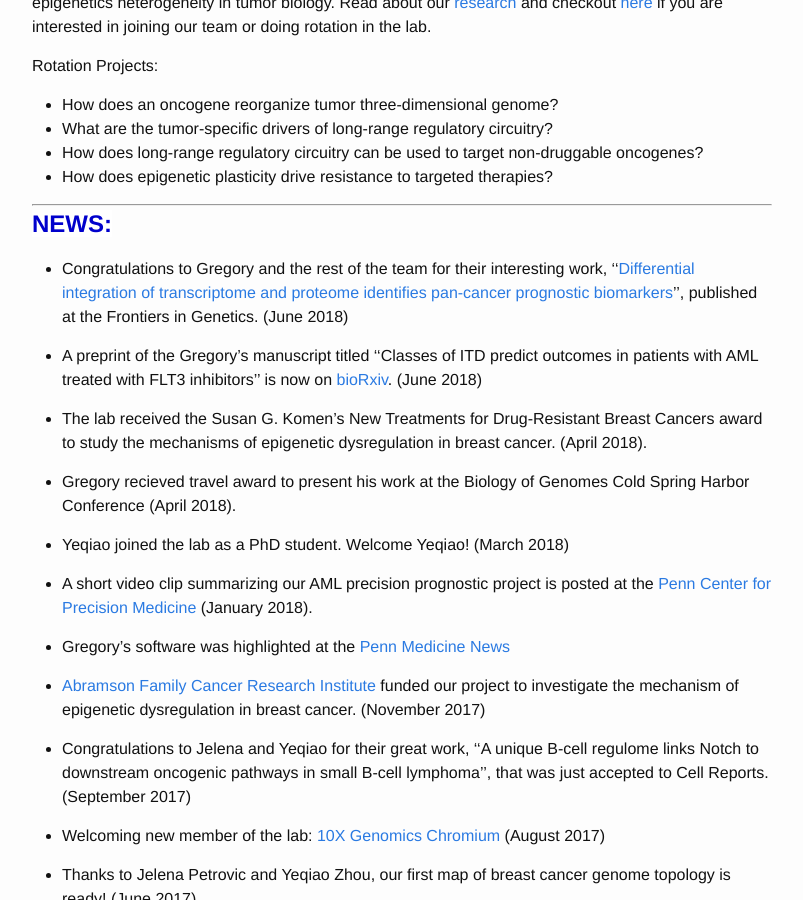
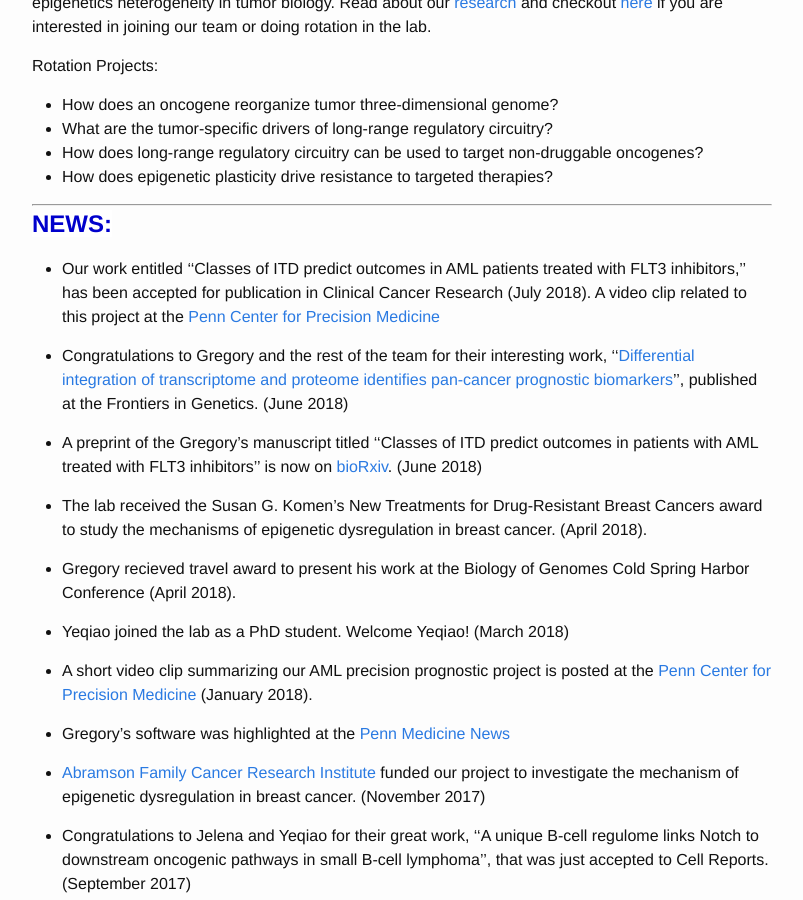
Before and after one commit to faryabib/faryabib.github.io, a Jekyll site: the page built from index.md, in a window 1280 px wide and 900 px high, scrolled down 676 px. Shown: the whole window, without its empty margins (238-1041 px from the left). Built offline with Jekyll 4.4.1, drawn with Linux system fonts in a browser that asks for light colours.

Commit message:
Update index.md

```diff
--- a/index.md
+++ b/index.md
@@ -22,6 +22,7 @@ Rotation Projects:
 
 ----
 <strong><span style="font-size: 1.5em; font-weight: bold; color: #0000cc; background-color: #ffffff">NEWS:</span><strong>
++ Our work entitled ''Classes of ITD predict outcomes in AML patients treated with FLT3 inhibitors,'' has been accepted for publication in Clinical Cancer Research (July 2018). A video clip related to this project at the [Penn Center for Precision Medicine](https://www.youtube.com/watch?v=vqLXfHXP98A&index=20&list=PLRGEsZTjjo8mLReT4vqHU6cc_d4hn46GV)
 
 + Congratulations to Gregory and the rest of the team for their interesting work, ''[Differential integration of transcriptome and proteome identifies pan-cancer prognostic biomarkers](https://goo.gl/pvZ4Dn)'', published at the Frontiers in Genetics. (June 2018)
 
```
